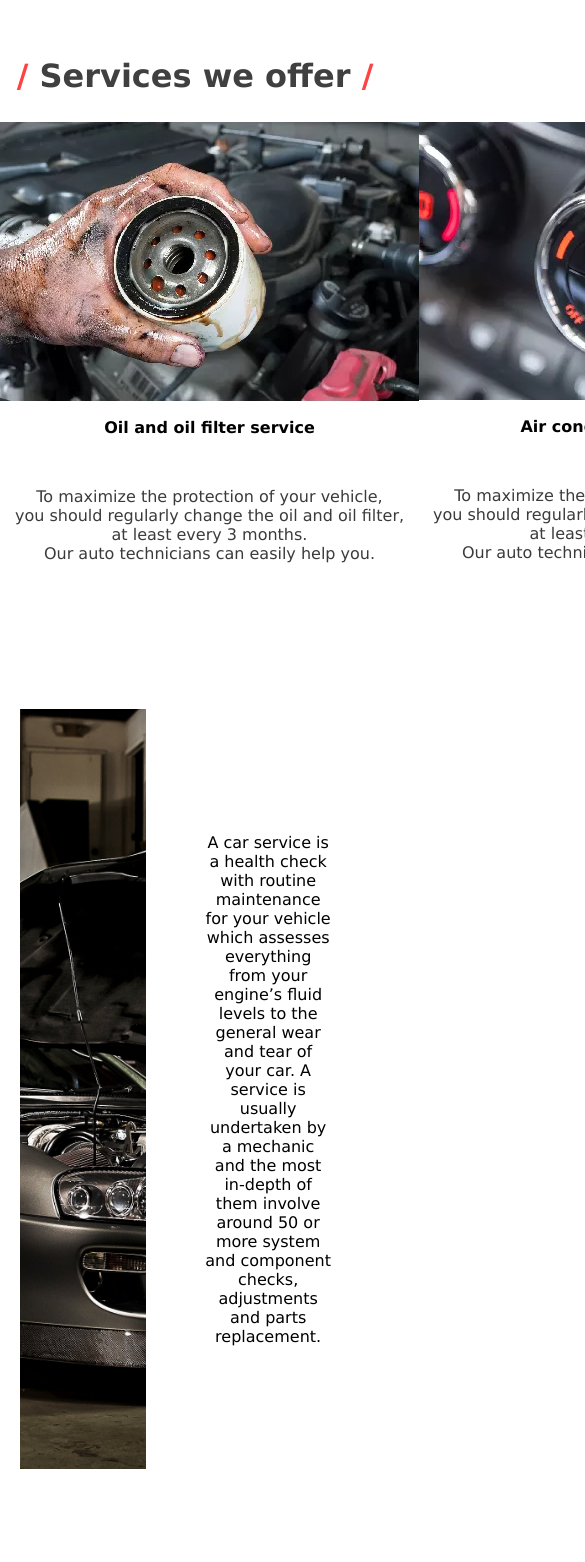
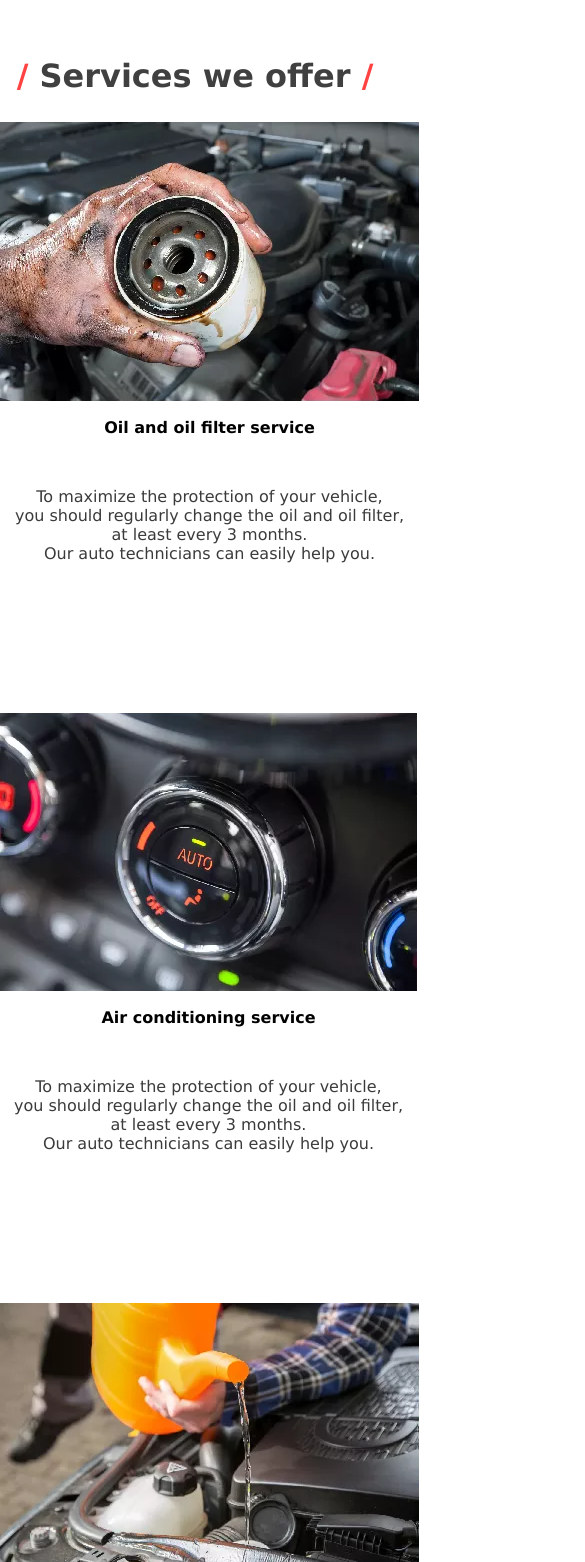
Before and after one commit to kenankaric122/carserviceweb, a React (Create React App) app: page / in a window 390 px wide. Shown: the part 846-2408 px from the top of the page, 585 px wide, since content can reach past the window. Before the commit the page ends 2315 px from the top, so only its background shows below. Built offline with nearby package versions, Linux system fonts and the light colour scheme.

Commit message:
:sparkles: new features

```diff
--- a/src/components/More.jsx
+++ b/src/components/More.jsx
@@ -4,13 +4,16 @@ import image from '../assets/supra.jpg'
 
 function More() {
     return (
+        <div className='more1'>
+            <h1 style={{color : "#404040", textAlign : "center", marginTop : "15%", fontWeight : "bold"}}><span>/ </span>About car services<span> /</span></h1>
         <div className='more'>
-            <div className='img1' style={{ backgroundImage: `url(${image})` }}></div>
+            <div className='img1'></div>
             <div className='text1'>
             A car service is a health check with routine maintenance for your vehicle which assesses everything from your engine’s fluid levels to the general wear and tear of your car.
             A service is usually undertaken by a mechanic and the most in-depth of them involve around 50 or more system and component checks, adjustments and parts replacement.
             </div>
         </div>
+        </div>
     )
 }
 
--- a/src/components/styles/Cards.css
+++ b/src/components/styles/Cards.css
@@ -1,8 +1,9 @@
 .cards{
     display: flex;
     width: 100%;
-    height: 65vh;
+    height: 50vh;
     margin-top: 7%;
+    flex-wrap: wrap;
 }
 
 span{
@@ -17,7 +18,7 @@ span{
     height: 100%;
     flex: 30%;
     text-align: center;
-    flex-direction: column;
+    flex-direction: row;
     justify-content: center;
 }
 
@@ -26,3 +27,12 @@ span{
     margin-top: 50px;
     color: rgb(59, 59, 59);
 }
+
+@media only screen and (max-width: 600px) {
+
+    .cards{
+        height: 70vh;
+        margin-bottom: 1200px;
+    }
+
+  }
--- a/src/components/styles/More.css
+++ b/src/components/styles/More.css
@@ -6,17 +6,19 @@
 }
 
 .more .img1{
+    background:linear-gradient(rgba(20, 20, 20, 0.7 ), rgba(255, 30, 30, 0.288)), url('../../assets/supra.jpg');
     margin-left: 5%;
     height: 100%;
-    flex: 50%;
+    flex: 100%;
+    background-attachment: fixed;
     background-position: center;
     background-repeat: no-repeat;
     background-size: cover;
 }
 
 .more .text1{
-    margin-left: 15%;
-    margin-right: 15%;
+    margin-left: 10%;
+    margin-right: 10%;
     height: 100%;
     flex: 50%;
     text-align: center;
```
